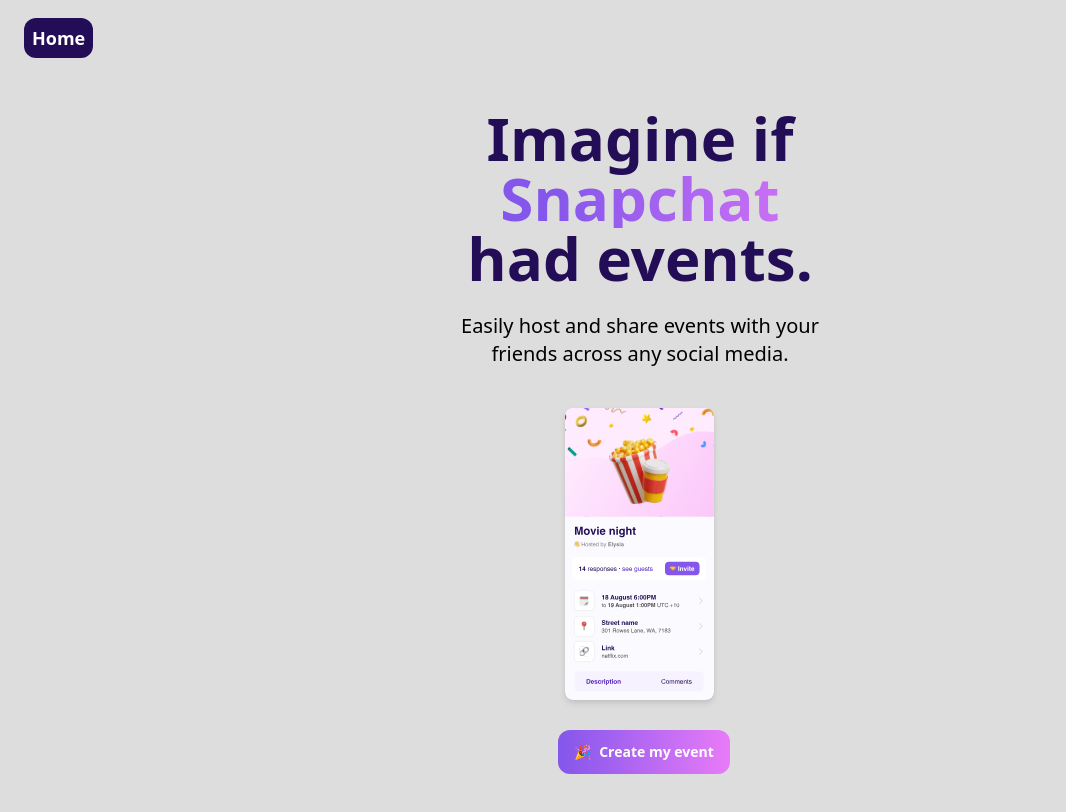
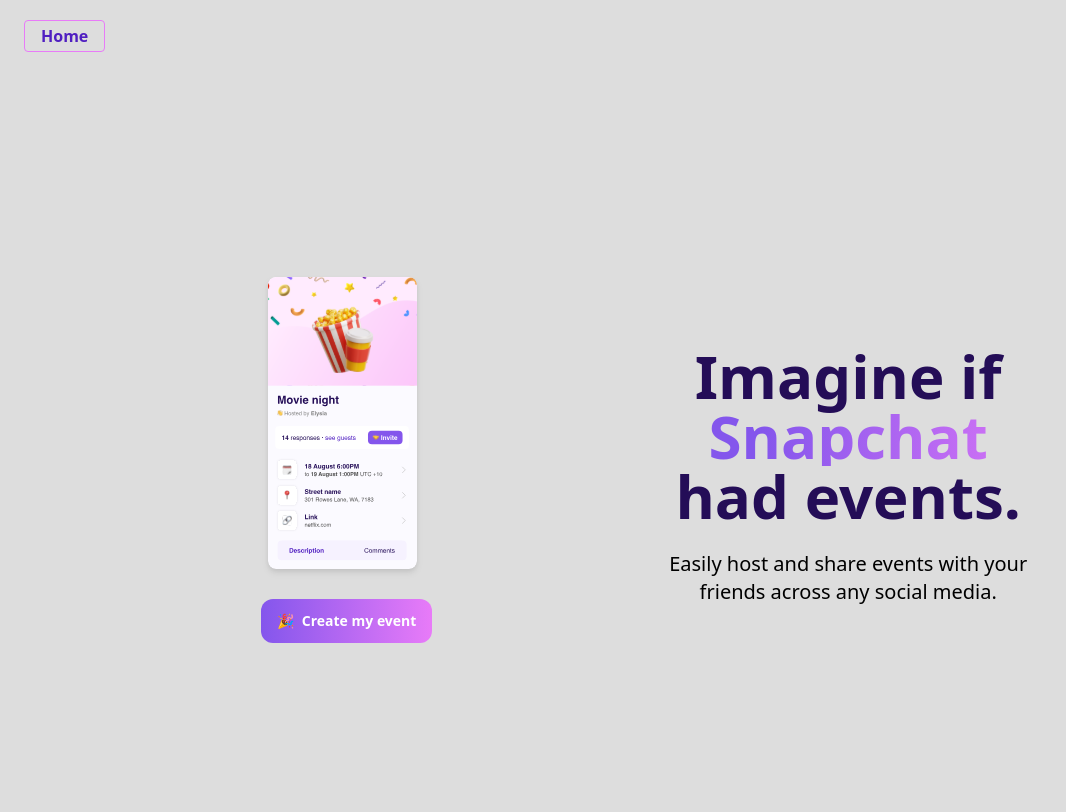
Before and after one commit to Pooreffects/Envited, a Next.js app: page / in a window 1280 px wide. Shown: the top 812 px of the page, without its empty margins (0-1066 px from the left). Built offline with nearby package versions, Linux system fonts and the light colour scheme.

Commit message:
fix: lg xl responsiveness

```diff
--- a/components/Header.js
+++ b/components/Header.js
@@ -3,7 +3,7 @@
 import { motion } from 'framer-motion';
 export default function Header() {
   return (
-    <header className="text-center flex flex-col items-center justify-evenly">
+    <header className="text-center flex flex-col items-center justify-evenly ">
       <motion.div
         initial={{ opacity: 0, y: -50 }}
         animate={{ opacity: 1, y: 0 }}
--- a/components/layout/Navbar.js
+++ b/components/layout/Navbar.js
@@ -8,7 +8,7 @@
           initial={{ opacity: 0, x: -30 }}
           animate={{ opacity: 1, x: 0 }}
           transition={{ duration: 0.3, ease: 'easeInOut' }}
-          className="rounded-xl text-lg text-white font-semibold bg-heading p-2 hover:bg-opacity-90 hover:cursor-pointer"
+          className="mr-4 lg:mr-0 border-[1px] rounded px-4 py-1 border-pinkGR bg-transparent text-btnBG font-semibold text-md hover:bg-pinkGR hover:text-white hover:border-none"
         >
           Home
         </motion.a>
--- a/pages/index.js
+++ b/pages/index.js
@@ -4,7 +4,7 @@
 
 export default function Home() {
   return (
-    <div className="mx-auto container m-0 p-4 flex flex-col items-center">
+    <div className="mx-auto container m-0 p-4 flex flex-col items-center h-screen lg:flex-row-reverse lg:justify-evenly">
       <Head>
         <title>Envited</title>
         <meta name="description" content="Envited to Landing Page" />
```
